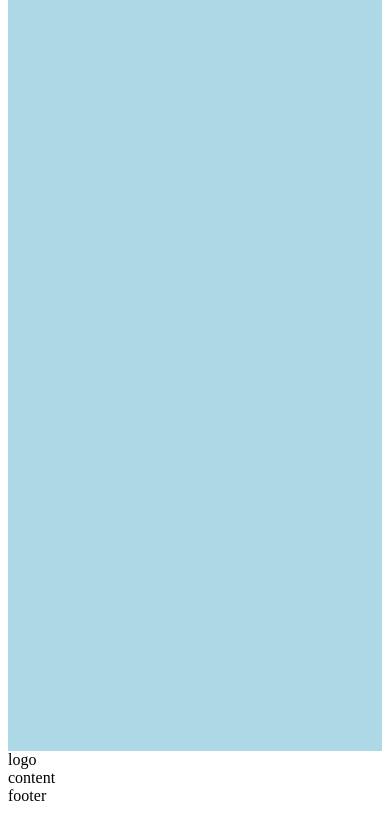
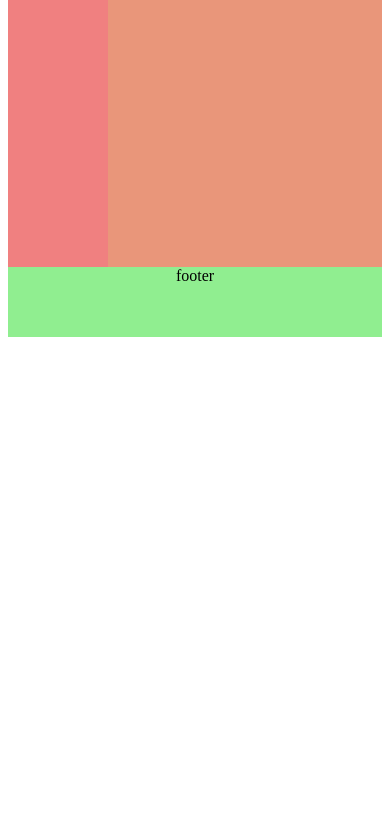
Before and after one commit to kerly28/LLENGUATGE-DE-MARQUES, a plain HTML site: page CSS/grid/grid.html in a window 390 px wide. Shown: the part 101-914 px from the top of the page. After the commit the page ends 844 px from the top, so only its background shows below. Drawn offline with Linux system fonts and the light colour scheme.

Commit message:
exercicis

```diff
--- a/CSS/box/boxproperties.css
+++ b/CSS/box/boxproperties.css
@@ -21,7 +21,7 @@
     border: solid black 20px;
     height: 100px;
     width: 300px;
-    background-color: whitee;
+    background-color: white;
 }
 #figure4{
     margin: 20px;
--- a/CSS/fonts/porcs.css
+++ b/CSS/fonts/porcs.css
@@ -0,0 +1,5 @@
+h1{
+    @font-face {
+        font-family: "myFont";
+        src: url("https://fonts.google.com/specimen/Shadows+Into+Light")
+    }
--- a/CSS/grid/grid.css
+++ b/CSS/grid/grid.css
@@ -1,19 +1,44 @@
+#container{
+    display: grid;
+    grid-template-columns: 300px 300px auto;
+    grid-template-rows: 500px 200px;
+    grid-template-areas:
+    "menu logo content "
+    "menu footer footer";
+}
+div{
+    text-align: center;
+}
 #menu{
-    display: grid;
-    grid-template-columns: 1fr 3fr;
-    height: 100vh;
-    background-color: lightblue;
-    grid-area: 1 / col4-start / last-line / 6;
+    grid-area: menu;
+    background-color:lightblue;
+
+
 }
+#logo{
+    grid-area:logo;
+    background-color: lightcoral;
 
-#logo{
+}
+#content{
+    grid-area: content;
+    background-color:darksalmon;
+
+}
+#footer{
+    grid-area: footer;
+    background-color: lightgreen;
 
 }
 
-#content{
-
+@media (max-width: 600px) {
+    #container {
+        display: grid;
+        grid-template-columns: 100px auto;
+        grid-template-rows: 60px 300px 70px;
+        grid-template-areas:
+    "menu menu"
+    "logo content"
+        "footer footer";
+    }
 }
-
-#footer{
-
-}
```
Also changed, not shown: CSS/fonts/porcs.html (renamed from HTML/porcs.html, +1 -4 lines).
